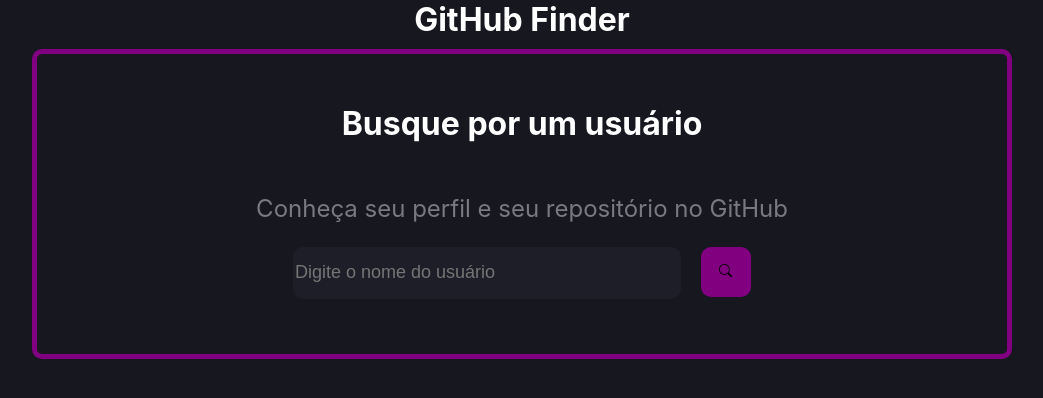
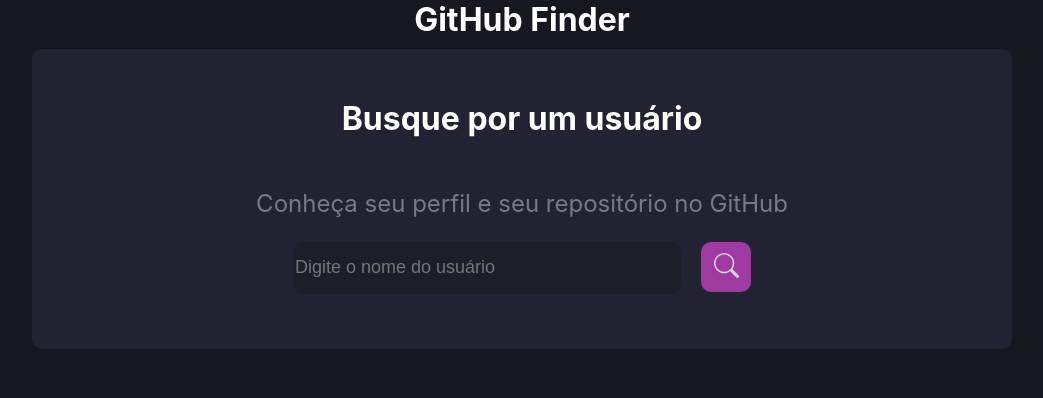
Before and after one commit to LeonardoLuisKlein/GitHubFinder, a React (Create React App) app: page / in a window 1280 px wide. Shown: the top 398 px of the page, without its empty margins (118-1161 px from the left). Built offline with nearby package versions, Linux system fonts and the light colour scheme.

Commit message:
Feat: error message if don't exist any github profile

```diff
--- a/src/App.tsx
+++ b/src/App.tsx
@@ -3,15 +3,22 @@
 import * as C from './App.styles'
 import { Infos } from './components/Infos';
 import { Search } from './components/Search';
+import { Error } from './components/Error';
 
 function App() {
-
     const [user, setUser] = useState<UserProps | null>(null);
+    const [error, setError] = useState(false)
 
     const loadUser = async(userName: string) => {
+      setError(false)
+      setUser(null)
+
       const res = await fetch(`https://api.github.com/users/${userName}`)
-
       const data = await res.json()
+      if(res.status === 404) {
+        setError(true)
+        return
+      }
 
       const {avatar_url, login, location, followers, following} = data
 
@@ -33,6 +40,7 @@
       <C.Area>
         <Search loadUser={loadUser}/>
         {user && <Infos {...user}/>}
+        {error && <Error />}
       </C.Area>
     </C.Container>
   );
--- /dev/null
+++ b/src/components/Error/index.tsx
@@ -0,0 +1,10 @@
+import React from 'react'
+import * as C from './styles'
+
+export const Error = () => {
+  return (
+    <div>
+        <C.Title>Usuário não encontrado!</C.Title>
+    </div>
+  )
+}
--- /dev/null
+++ b/src/components/Error/styles.ts
@@ -0,0 +1,11 @@
+import styled from "styled-components"
+
+export const Title = styled.h2`
+    font-size: 2rem;
+    color: #FFFFFF;
+    text-align: center;
+    margin-top: -5px;
+    @media (max-width: 768px) {
+    font-size: 1.5rem;
+    }
+`
--- a/src/components/Infos/index.tsx
+++ b/src/components/Infos/index.tsx
@@ -21,7 +21,7 @@
           <C.SubText>{followers}</C.SubText>
         </div>
       </div>
-      <C.repButton>Ir para o repositório</C.repButton>
+      <a>Ir para o repositório</a>
     </C.Container>
   )
 }
--- a/src/components/Infos/styles.ts
+++ b/src/components/Infos/styles.ts
@@ -6,7 +6,7 @@
     flex-direction: column;
     width: auto;
     height: 620px;
-    border: 5px solid purple;
+    background-color: #212333;
     border-radius: 10px;
     gap: 25px;
     @media (max-width: 768px) {
@@ -42,6 +42,27 @@
         align-items: center;
         justify-content: center;
         border-radius: 10px;
+    }
+
+    a{
+    display: flex;
+    justify-content: center;
+    align-items: center;
+    width: 70%;
+    height: 50px;
+    font-size: 1.5rem;
+    color: white;
+    background-color: #BF40BF;
+    border-radius: 10px;
+    border: none;
+    opacity: 0.8;
+    transition: 0.5s;
+    @media (max-width: 768px) {
+    font-size: 1rem;
+    }
+    }
+    a:hover{
+        opacity: 10;
     }
 
 `
--- a/src/components/Search/styles.ts
+++ b/src/components/Search/styles.ts
@@ -7,7 +7,7 @@
     flex-direction: column;
     width: auto;
     height: 300px;
-    border: 5px solid purple;
+    background-color: #212333;
     border-radius: 10px;
     @media (max-width: 768px) {
     gap: 30px;
@@ -30,16 +30,28 @@
     }
 
     button{
-    background-color: purple;
+    background-color: #BF40BF;
     height: 50px;
     width: 50px;
     border-radius: 10px;
     border: none;
+    opacity: 0.8;
+    transition: 0.5s;
     @media (max-width: 768px) {
         margin-right: 15px;
         height: 50px;
         width: 50px;
     }
+    }
+
+    button:hover{
+        opacity: 10;
+    }
+
+    svg{
+        width: 25px;
+        height: 25px;
+        color: white;
     }
 `
 
@@ -61,15 +73,6 @@
     }
 `
 
-export const SearchBar = styled.input`
-
-
-`
-
-export const SearchButton = styled.button`
-
-`
-
 export const SearchArea = styled.div`
     display: flex;
     flex-direction: row;
```
